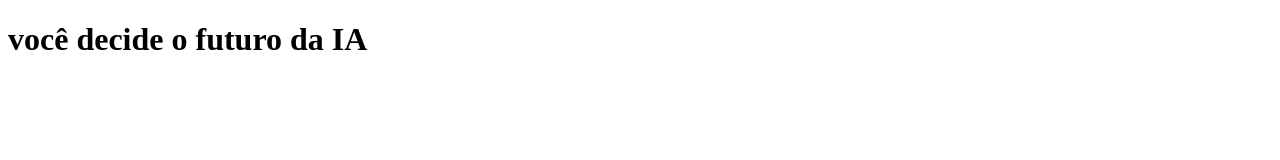
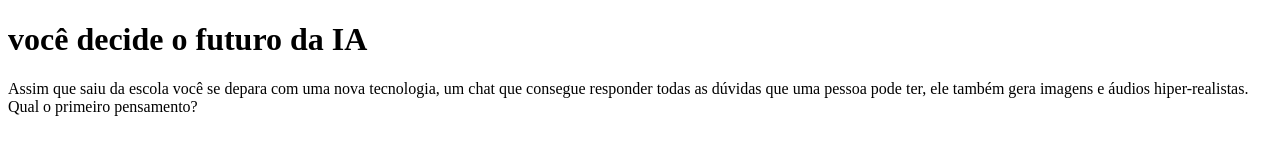
Before and after one commit to VitoriaLevoratto/brainstormingalura, a plain HTML site: page index.html in a window 1280 px wide. Drawn offline with Linux system fonts and the light colour scheme.

Commit message:
aula 3 e 4 - 03/06
aula 3 e 4 (03/06) realizada com atraso devido a greve.

```diff
--- a/index.html
+++ b/index.html
@@ -16,5 +16,6 @@
             <p class="texto-resultado"></p>
         </div>
     </div>
+    <script src="script.js"></script>
 </body>
 </html>
--- a/script.js
+++ b/script.js
@@ -0,0 +1,53 @@
+const caixaPrincipal = document.querySelector(".caixa-principal");
+const caixaPerguntas = document.querySelector(".caixa-perguntas");
+const caixaAlternativas = document.querySelector(".caixa-alternativas");
+const caixaResultado = document.querySelector(".caixa-resultado");
+const textoResultado = document.querySelector(".texto-resultado");
+
+const perguntas = [
+    {
+        enunciado: "Assim que saiu da escola você se depara com uma nova tecnologia, um chat que consegue responder todas as dúvidas que uma pessoa pode ter, ele também gera imagens e áudios hiper-realistas. Qual o primeiro pensamento?",
+        alternativas: [
+            "Isso é assustador!",
+            "Isso é maravilhoso!"
+        ]
+    },
+    {
+        enunciado: "Com a descoberta desta tecnologia, chamada Inteligência Artificial, uma professora de tecnologia da escola decidiu fazer uma sequência de aulas sobre esta tecnologia. No fim de uma aula ela pede que você escreva um trabalho sobre o uso de IA em sala de aula. Qual atitude você toma?",
+        alternativas: [
+            "Utiliza uma ferramenta de busca na internet que utiliza IA para que ela ajude a encontrar informações relevantes para o trabalho e explique numa linguagem que facilite o entendimento.",
+            "Escreve o trabalho com base nas conversas que teve com colegas, algumas pesquisas na internet e conhecimentos próprios sobre o tema."
+        ]
+    },
+    {
+        enunciado: "Após a elaboração do trabalho escrito, a professora realizou um debate entre a turma para entender como foi realizada a pesquisa e escrita. Nessa conversa também foi levantado um ponto muito importante: como a IA impacta o trabalho do futuro. Nesse debate, como você se posiciona?",
+        alternativas: [
+            "Defende a ideia de que a IA pode criar novas oportunidades de emprego e melhorar habilidades humanas.",
+            "Me preocupo com as pessoas que perderão seus empregos para máquinas e defendem a importância de proteger os trabalhadores."
+        ]
+    },
+    {
+        enunciado: "Ao final da discussão, você precisou criar uma imagem no computador que representasse o que pensa sobre IA. E agora?",
+        alternativas: [
+            "Criar uma imagem utilizando uma plataforma de design como o Paint.",
+            "Criar uma imagem utilizando um gerador de imagem de IA."
+        ]
+    },
+    {
+        enunciado: "Você tem um trabalho em grupo de biologia para entregar na semana seguinte, o andamento do trabalho está um pouco atrasado e uma pessoa do seu grupo decidiu fazer com ajuda da IA. O problema é que o trabalho está totalmente igual ao do chat. O que você faz? ",
+        alternativas: [
+            "Escrever comandos para o chat é uma forma de contribuir com o trabalho, por isso não é um problema utilizar o texto inteiro.",
+            "O chat pode ser uma tecnologia muito avançada, mas é preciso manter a atenção pois toda máquina erra, por isso revisar o trabalho e contribuir com as perspectivas pessoais é essencial."
+        ]
+    }
+];
+
+let atual = 0;
+let perguntaAtual;
+
+function mostraPergunta() {
+    perguntaAtual = perguntas[atual];
+    caixaPerguntas.textContent = perguntaAtual.enunciado
+}
+
+mostraPergunta();
```
